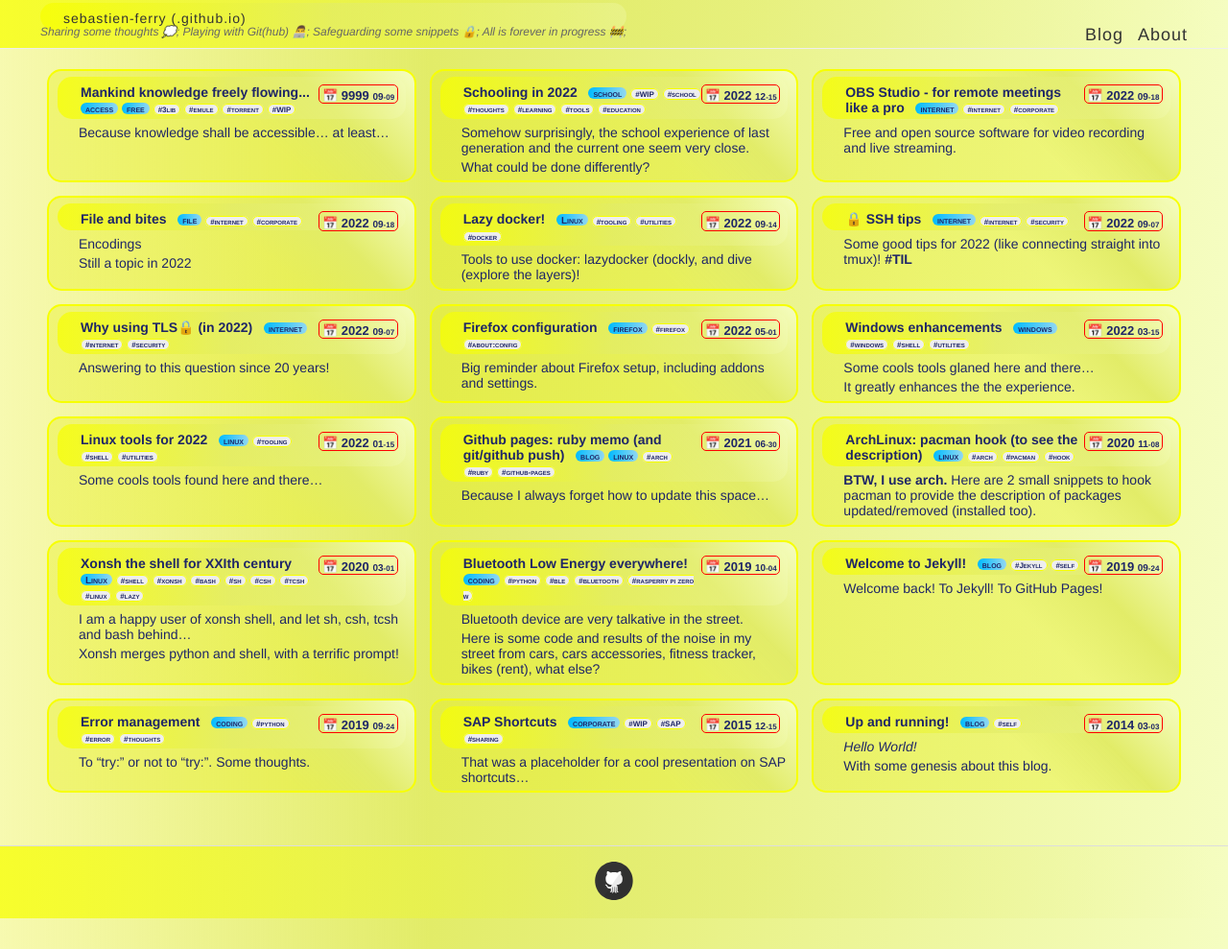
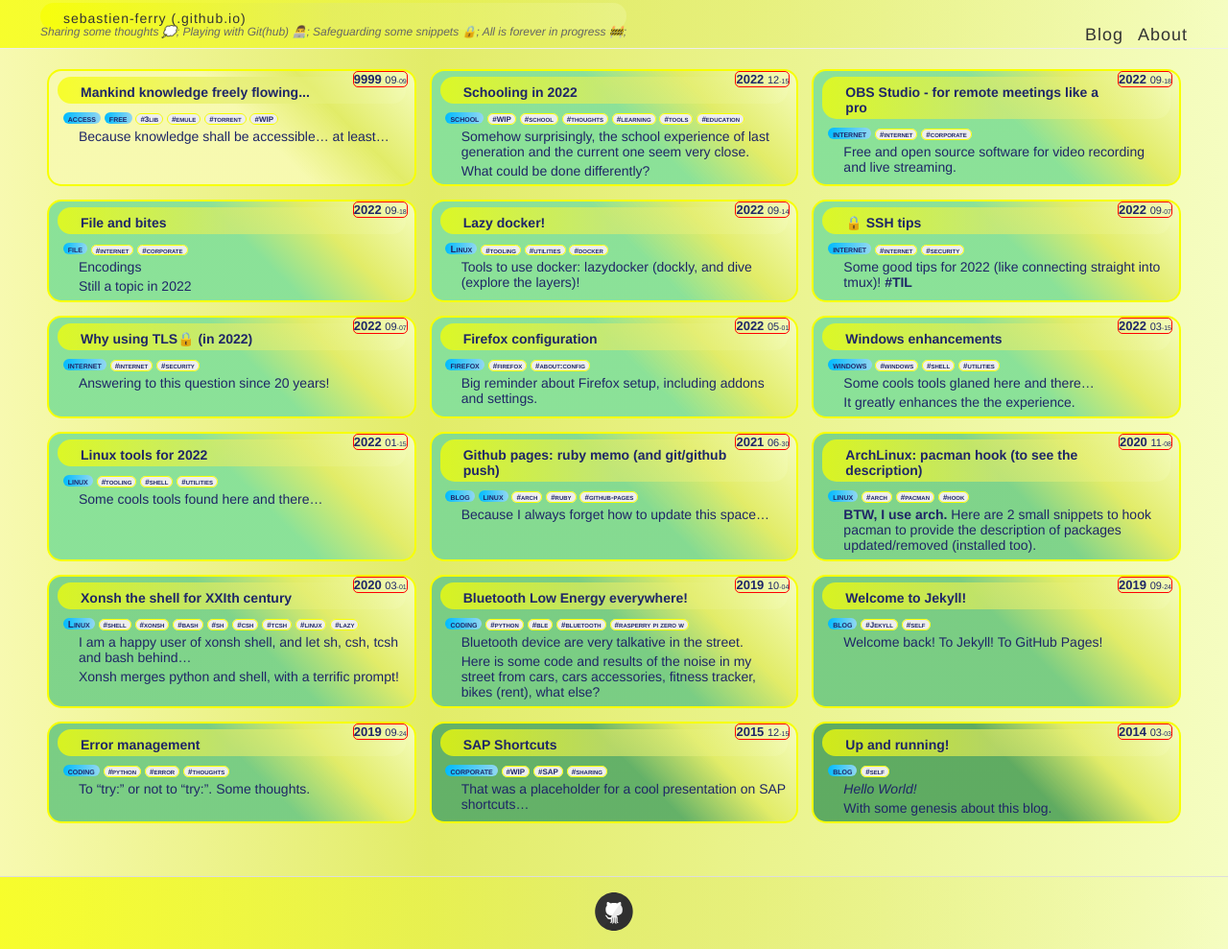
Before and after one commit to sebastien-ferry/sebastien-ferry.github.io, a Jekyll site: the page built from index.markdown, in a window 1280 px wide. Shown: the whole page at 96% size. Built offline with Jekyll 4.4.1, drawn with Linux system fonts in a browser that asks for light colours.

Commit message:
wonderful css

```diff
--- a/index.markdown
+++ b/index.markdown
@@ -6,10 +6,17 @@
 ---
 <div class="posts">
 {% for post in site.posts %}
-    <article class="post">
-      <h1><a href="{{ site.baseurl }}{{ post.url }}">
-      <span style="font-size:13px; float:right; border:1px solid red;border-radius: 5px;padding:0.25em 0.2em 0em 0.2em;">📅 <b>{{ post.date | date: "%Y" }}</b> <span style="font-size:10px;">{{ post.date | date: "%m" }}</span><span style="font-size:8px;">-{{ post.date | date: "%d" }}</span></span>
-      {{ post.title }}</a> &nbsp;{% for category in post.categories %} <span class="category" style="text-align:right;"> {{ category }}</span> {% endfor %} {% for tag in post.tags %} <span class="tag" style="text-align:right;">#{{tag}}</span> {% endfor %} </h1>
+    <article class="post" style="background-color:rgb(
+    {{ post.date | date: "%Y" |minus:2010 |times:8 }},
+    {{ post.date | date: "%Y" |minus:2010 |times:10 |plus: 100}},
+    {{ post.date | date: "%Y" |minus:2010 |times:10 |plus: 100}},
+    {{ post.date | date: "%Y" |minus:2010 |times:10 |plus: 100}}
+    );">
+
+<span style="font-size:13px; float:right; border:1px solid red; border-radius:5px; padding:0em 0em 0em 0em;"><b>{{ post.date | date: "%Y" }}</b>
+<span style="font-size:11px;">{{ post.date | date: "%m" }}</span><span style="font-size:7px;">-{{ post.date | date: "%d" }}</span>
+</span>
+      <h1><a href="{{ site.baseurl }}{{ post.url }}">{{ post.title }}</a></h1>&nbsp;{% for category in post.categories %} <span class="category" style="text-align:right;"> {{ category }}</span> {% endfor %} {% for tag in post.tags %} <span class="tag" style="text-align:right;">#{{tag}}</span> {% endfor %}
       <div class="entry">
       {{ post.excerpt }}
       </div>
```
